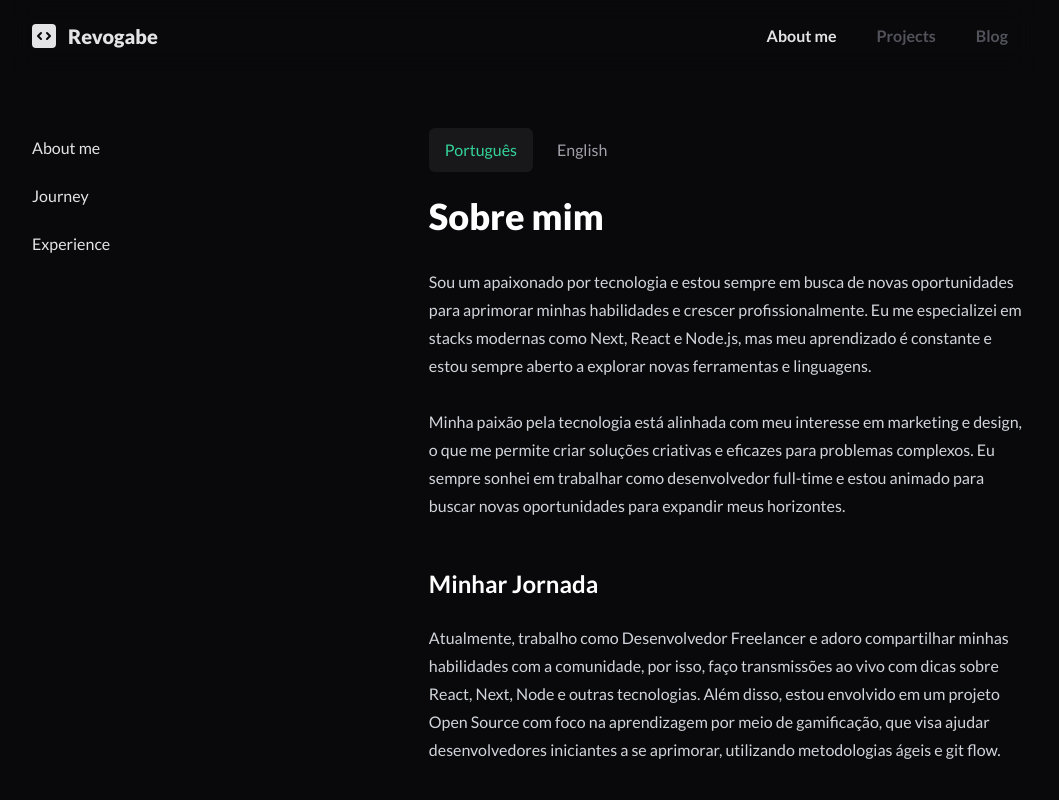
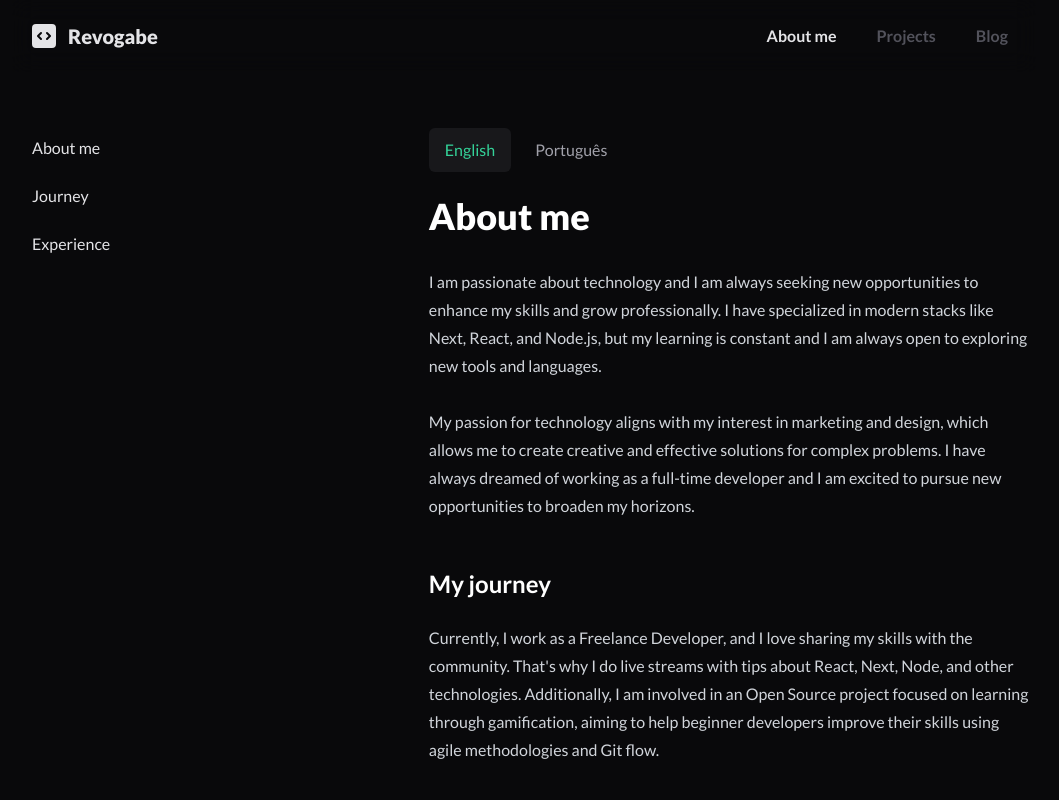
Before and after one commit to revogabe/my-portifolio, a Next.js app: page /about in a window 1280 px wide. Shown: the top 800 px of the page, without its empty margins (116-1175 px from the left). Built offline with nearby package versions, Linux system fonts and the light colour scheme.

Commit message:
fix: br to en principal

```diff
--- a/src/components/LanguageAbout.tsx
+++ b/src/components/LanguageAbout.tsx
@@ -4,7 +4,7 @@ import { useState } from 'react'
 export type LanguageAboutProps = 'en' | 'br'
 
 export function LanguageAbout() {
-  const [language, setLanguage] = useState<LanguageAboutProps>('br')
+  const [language, setLanguage] = useState<LanguageAboutProps>('en')
 
   function handleLanguageEn() {
     setLanguage('en')
@@ -18,18 +18,18 @@ export function LanguageAbout() {
     <div className=" flex w-full flex-col gap-6">
       <div className="flex w-full items-center justify-start gap-2">
         <button
+          data-li={language === 'en' ? 'checked' : ''}
+          className="flex items-center gap-2 rounded-md px-4 py-2 text-zinc-400 transition-all duration-200 ease-out hover:scale-105 hover:bg-zinc-900 hover:text-emerald-500 data-checked:bg-zinc-900 data-checked:text-emerald-400"
+          onClick={handleLanguageEn}
+        >
+          English
+        </button>
+        <button
           data-li={language === 'br' ? 'checked' : ''}
           className="flex items-center gap-2 rounded-md px-4 py-2 text-zinc-400 transition-all duration-200 ease-out hover:scale-105 hover:bg-zinc-900 hover:text-emerald-500 data-checked:bg-zinc-900 data-checked:text-emerald-400"
           onClick={handleLanguageBr}
         >
           Português
-        </button>
-        <button
-          data-li={language === 'en' ? 'checked' : ''}
-          className="flex items-center gap-2 rounded-md px-4 py-2 text-zinc-400 transition-all duration-200 ease-out hover:scale-105 hover:bg-zinc-900 hover:text-emerald-500 data-checked:bg-zinc-900 data-checked:text-emerald-400"
-          onClick={handleLanguageEn}
-        >
-          English
         </button>
       </div>
       {language === 'br' ? (
```
